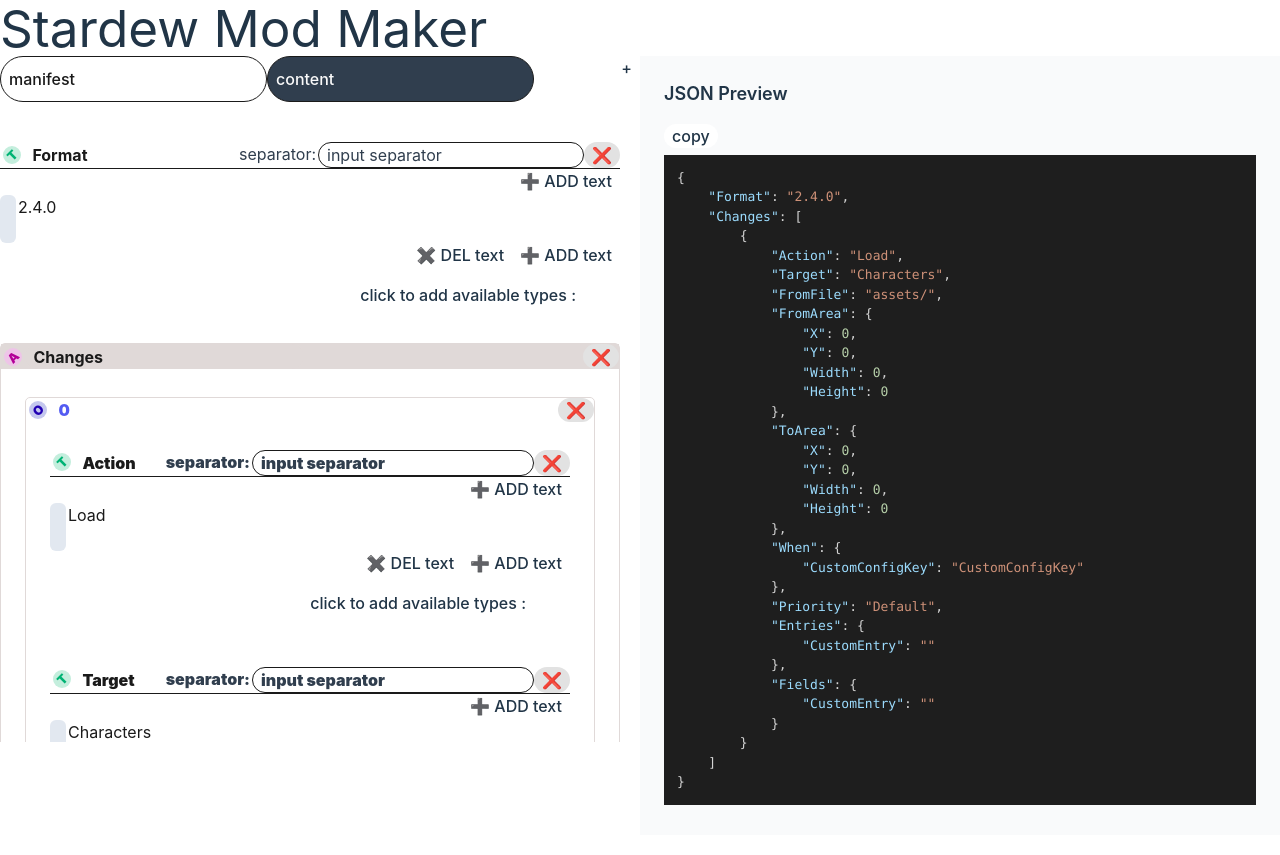
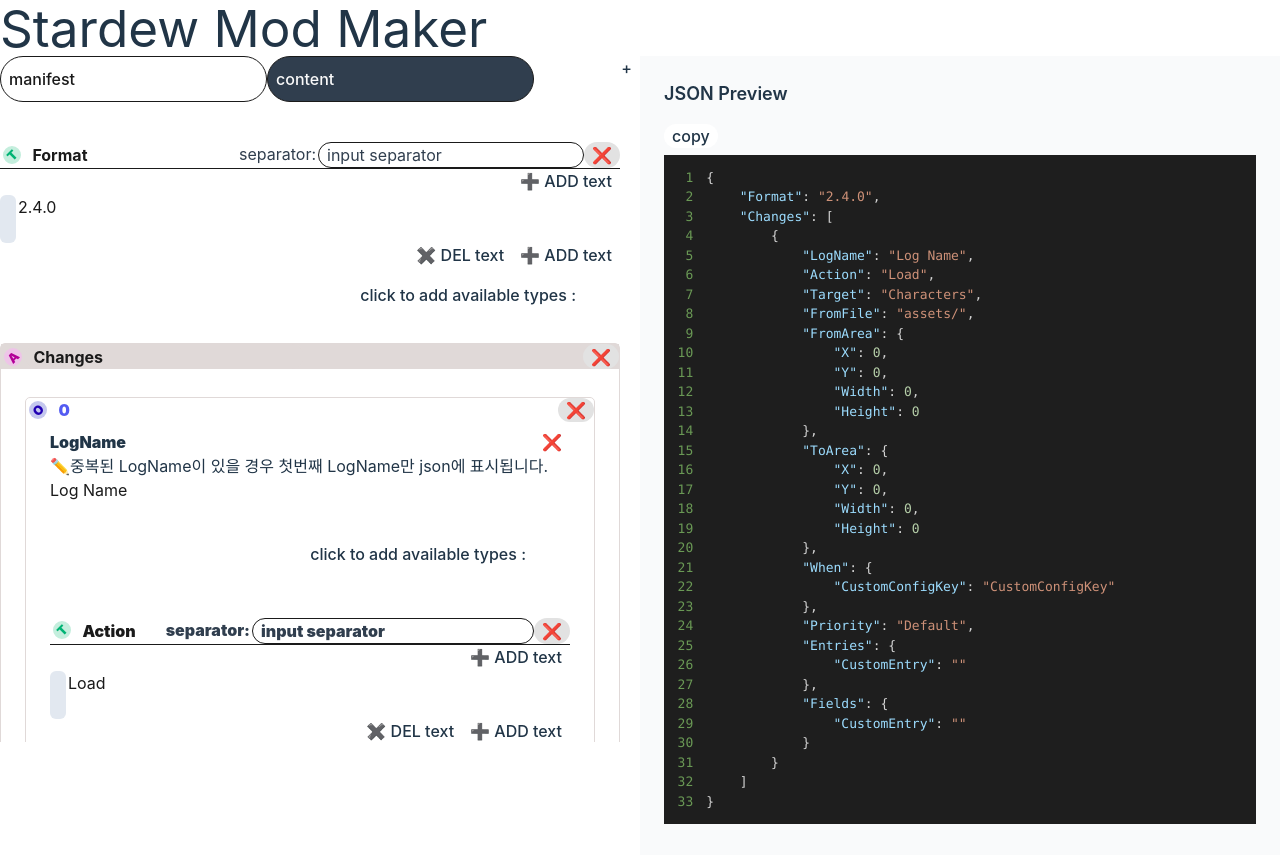
Before and after one commit to Sleepingoff/stardewmodmaker, a React (Vite) app: page / in a window 1280 px wide. Both pictures are taken after a click on the button 400 px from the left and 79 px from the top of the page. Built offline with nearby package versions, Linux system fonts and the light colour scheme.

Commit message:
add: log type

```diff
--- a/package.json
+++ b/package.json
@@ -12,6 +12,7 @@
   "dependencies": {
     "react": "^18.2.0",
     "react-dom": "^18.2.0",
+    "react-router": "^7.1.1",
     "react-syntax-highlighter": "^15.6.1",
     "uuid": "^11.0.3"
   },
--- a/src/assets/content.json
+++ b/src/assets/content.json
@@ -22,6 +22,12 @@
                         "key": "0",
                         "type": "object",
                         "value": [
+                            {
+                                "key": "LogName",
+                                "value": [],
+                                "defaultValue": "Log Name",
+                                "type": "log"
+                            },
                             {
                                 "key": "Action",
                                 "value": [],
@@ -108,6 +114,13 @@
                         "key": "0",
                         "type": "object",
                         "value": [
+                            {
+                                "key": "LogName",
+                                "value": [],
+                                "defaultValue": "Log Name",
+                                "type": "log",
+                                "description": "중복된 LogName이 있을 경우 첫번째 LogName만 json에 표시됩니다."
+                            },
                             {
                                 "key": "Action",
                                 "value": [],
--- a/src/components/FormatValue.tsx
+++ b/src/components/FormatValue.tsx
@@ -32,7 +32,7 @@
 const FormatValue = ({
   disabled,
   inputs,
-  availableTypes = ["text", "object", "array", "number", "checkbox"],
+  availableTypes = ["log", "text", "number", "checkbox", "object", "array"],
   template = [],
 }: FormatType) => {
   const { value, setter }: FormatContextValue = useContext(FormatContext);
@@ -253,6 +253,10 @@
   if (input.type == "checkbox") {
     return <FormatCheckBox input={input} />;
   }
+
+  if (input.type == "log") {
+    return <FormatLog input={input} />;
+  }
   return (
     <div className="w-full" id={input.id} key={input.id}>
       <details open>
@@ -423,3 +427,49 @@
     </label>
   );
 };
+
+const FormatLog = ({ input }: { input: Input }) => {
+  const { setter }: FormatContextValue = useContext(FormatContext);
+  const [value, setValue] = useState<string>(input.defaultValue as string);
+  const handleDeleteKey: MouseEventHandler = (e) => {
+    if (!setter) return;
+    setter((prev) => [...deleteValueById(prev, input)]);
+  };
+  const handleChangeTextarea: ChangeEventHandler<HTMLTextAreaElement> = (e) => {
+    const target = e.target as HTMLTextAreaElement;
+    setValue(target.value);
+  };
+  const textRef = useRef(null);
+
+  useEffect(() => {
+    if (!textRef.current) return;
+    const textareaElement = textRef.current as HTMLTextAreaElement;
+    textareaElement.style.height = `${textareaElement.scrollHeight}px`;
+    if (!setter) return;
+    setter((prev) => [
+      ...updateValueById(prev, { ...input, defaultValue: value }),
+    ]);
+  }, [value]);
+  return (
+    <div className="w-full" id={input.id} key={input.id}>
+      <hgroup className="flex w-full">
+        <h3>
+          LogName <span className="a11y-hidden">{value}</span>
+        </h3>
+        <button onClick={handleDeleteKey} className="shrink-0 ml-auto">
+          ❌
+        </button>
+      </hgroup>
+      <p className="w-full font-normal">✏️{input.description}</p>
+
+      <textarea
+        ref={textRef}
+        id={input.id}
+        className="block"
+        value={value ?? ""}
+        onChange={handleChangeTextarea}
+        placeholder={input.placeholder ?? "input Log Name"}
+      />
+    </div>
+  );
+};
--- a/src/components/InputSection.tsx
+++ b/src/components/InputSection.tsx
@@ -49,12 +49,9 @@
         <header className="relative">
           <hgroup className="flex w-full overflow-auto">
             {tabs.map((tab, idx) => (
-              <button
-                key={idx}
-                onClick={handleClickTab}
-                id={idx + ""}
-                className="p-0"
-              >
+              <h2 key={idx}>
+                <span className="a11y-hidden">{tab}</span>
+                <button onClick={handleClickTab} id={idx + ""} className="p-0">
                   <input
                     type="text"
                     value={tab}
@@ -63,6 +60,7 @@
                     className="block w-full shrink py-2.5"
                   />
                 </button>
+              </h2>
             ))}
           </hgroup>
           <button
--- a/src/components/JsonSection.tsx
+++ b/src/components/JsonSection.tsx
@@ -4,10 +4,12 @@
 import { MainContext } from "../hooks/context";
 import convertInputsToJson from "../utils/convertInputsToJson";
 
-const JsonPreviewSection = () => {
+const JsonPreviewSection = ({
+  currentScrollLine,
+}: {
+  currentScrollLine?: number;
+}) => {
   const { value } = useContext(MainContext);
-
-  const [input, setInput] = useState<[]>([]);
 
   const [copy, setCopy] = useState<boolean>(false);
 
@@ -26,7 +28,19 @@
       <h2 className="text-lg font-semibold mb-4">JSON Preview</h2>
       {copy ? <p>copied!</p> : <button onClick={handleClickCopy}>copy</button>}
       {value && (
-        <SyntaxHighlighter language="json" style={vscDarkPlus}>
+        <SyntaxHighlighter
+          language="json"
+          style={vscDarkPlus}
+          wrapLines={true}
+          showLineNumbers={true}
+          lineProps={(lineNumber) => {
+            const style: any = { display: "block", width: "fit-content" };
+            if (currentScrollLine && currentScrollLine == lineNumber) {
+              style.backgroundColor = "#FFDB81";
+            }
+            return { style };
+          }}
+        >
           {JSON.stringify(convertInputsToJson(value), null, "\t")}
         </SyntaxHighlighter>
       )}
--- a/src/components/Tabs/ContentTab.tsx
+++ b/src/components/Tabs/ContentTab.tsx
@@ -25,7 +25,6 @@
     }));
   }, [inputs, setter]);
 
-  console.log(inputs);
   return (
     <section>
       <FormatContext.Provider value={{ value: inputs, setter: setInputs }}>
--- a/src/utils/convertInputsToJson.ts
+++ b/src/utils/convertInputsToJson.ts
@@ -13,6 +13,10 @@
             ? recursiveConvert(subItem.value)
             : subItem.defaultValue ?? subItem.value
         );
+      } else if (item.type === "log") {
+        if (!("LogName" in acc)) {
+          acc["LogName"] = item.defaultValue;
+        }
       } else {
         // 기본 값 처리
         acc[item.key] = item.defaultValue ?? item.value;
--- a/src/utils/generateNewInput.ts
+++ b/src/utils/generateNewInput.ts
@@ -1,20 +1,10 @@
 import { v4 as uuidv4 } from "uuid"; // UUID를 생성하기 위한 패키지
-import { Input } from "../type/types";
+import { IdField, Input } from "../type/types";
 
 const generateNewInput = (type: string, inputs: Input): Input => {
   const newId = uuidv4();
-  const newInputs =
-    type == "text"
-      ? {
-          id: newId,
-          key: "new Key" + newId,
-          value: [],
-          type: type,
-          defaultValue: " ",
-          parentId: inputs.parentId,
-          template: [],
-        }
-      : {
+
+  let newInputs: IdField = {
     id: newId,
     key: "new Key" + newId,
     value: [
@@ -33,6 +23,29 @@
     template: [],
   };
 
+  if (type == "text") {
+    newInputs = {
+      id: newId,
+      key: "new Key" + newId,
+      value: [],
+      type: type,
+      defaultValue: " ",
+      parentId: inputs.parentId,
+      template: [],
+    };
+  }
+  if (type == "log") {
+    newInputs = {
+      id: newId,
+      key: "LogName",
+      value: [],
+      type: type,
+      defaultValue: "new Log",
+      parentId: inputs.parentId,
+      template: [],
+    };
+  }
+
   return newInputs;
 };
 export default generateNewInput;
```
Also changed, not shown: 1 other file (tests, documents, lock files or other folders). Lines whose indentation alone changed are shown as unchanged.
